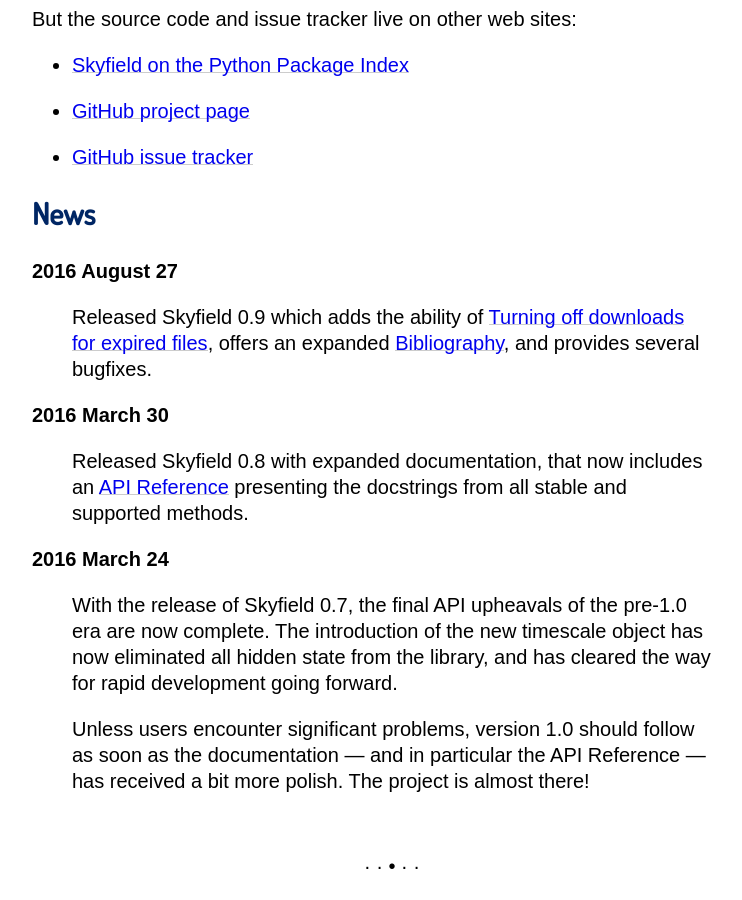
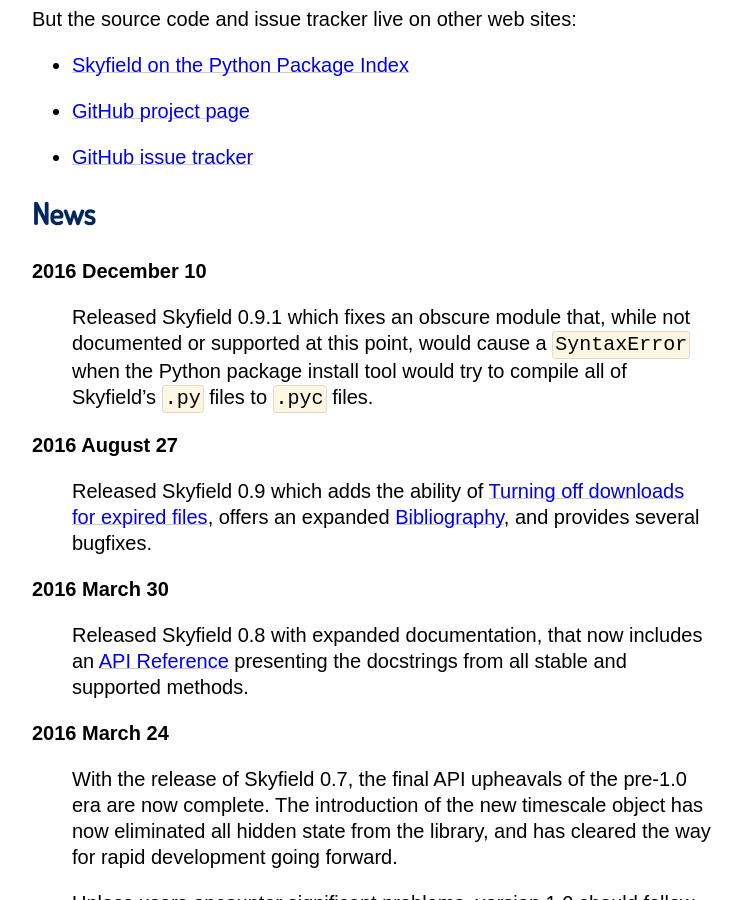
Before and after one commit to skyfielders/python-skyfield, a Sphinx documentation site: the page built from skyfield/documentation/index.rst, in a window 1280 px wide and 900 px high, scrolled down 1936 px. Shown: the whole window, without its empty margins (248-990 px from the left). Built offline with Sphinx 7.4.7, drawn with Linux system fonts in a browser that asks for light colours; some web fonts are replaced.

Commit message:
Update web site and version number to 0.9.1

```diff
--- a/skyfield/__init__.py
+++ b/skyfield/__init__.py
@@ -5,5 +5,5 @@
 the source code, as well as the http://rhodesmill.org/skyfield/ site!
 
 """
-VERSION = (0, 9)
+VERSION = (0, 9, 1)
 __version__ = '.'.join(map(str, VERSION))
--- a/skyfield/documentation/index.rst
+++ b/skyfield/documentation/index.rst
@@ -112,6 +112,14 @@
 News
 ====
 
+**2016 December 10**
+
+  Released Skyfield 0.9.1
+  which fixes an obscure module that,
+  while not documented or supported at this point,
+  would cause a ``SyntaxError`` when the Python package install tool
+  would try to compile all of Skyfield’s ``.py`` files to ``.pyc`` files.
+
 **2016 August 27**
 
   Released Skyfield 0.9
```
